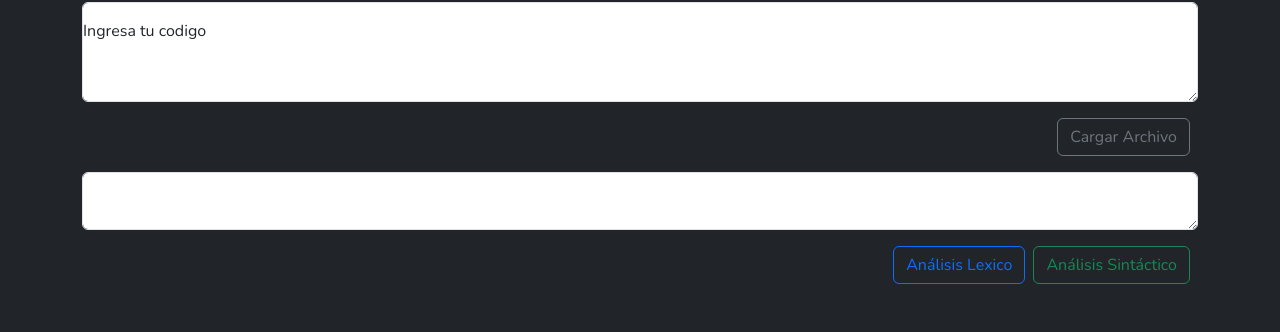
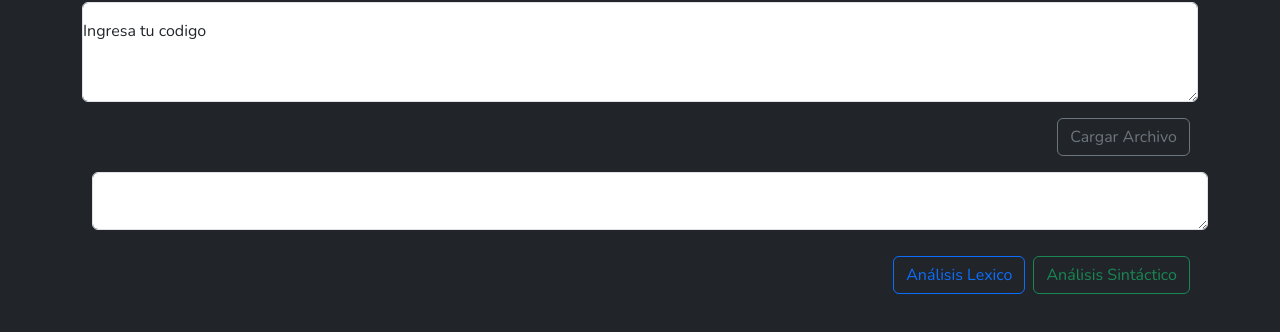
Before and after one commit to jeffersondavila/Compilador, a plain HTML site: page index.html in a window 1280 px wide. Shown: the part 74-406 px from the top of the page. Drawn offline with nearby package versions, Linux system fonts and the light colour scheme; files that its build step writes are made by us from their sources.

```diff
--- a/index.html
+++ b/index.html
@@ -12,7 +12,7 @@
   <link rel="preconnect" href="https://fonts.gstatic.com" crossorigin>
   <link href="https://fonts.googleapis.com/css2?family=Mulish:wght@500&family=Nunito:wght@200;300;400;500&display=swap"
     rel="stylesheet">
-  <link rel="stylesheet" href="./estilos.css">
+  <link rel="stylesheet" href="./styles/estilos.css">
 </head>
 
 <body class="bg-dark">
@@ -36,18 +36,18 @@
 
   <div class="form-floating mt-3 container IngresaCodigo">
     <textarea class="form-control" placeholder="Ingresa tu codigo" id="floatingTextarea2"></textarea>
-    <div class=" d-md-flex justify-content-md-end me-2">
-    </div>
+    <div class=" d-md-flex justify-content-md-end me-2"></div>
 
     <div class="  d-md-flex justify-content-md-end me-2">
       <button class="btn btn-outline-primary mt-3 ms-5 ">Análisis Lexico </button>
       <button class="btn btn-outline-success mt-3 ms-2 ">Análisis Sintáctico </button>
     </div>
+  </div>
 
-    <script src="./js/main.js" type="module"></script>
-    <script src="https://cdn.jsdelivr.net/npm/bootstrap@5.3.0-alpha3/dist/js/bootstrap.bundle.min.js"
-      integrity="sha384-ENjdO4Dr2bkBIFxQpeoTz1HIcje39Wm4jDKdf19U8gI4ddQ3GYNS7NTKfAdVQSZe"
-      crossorigin="anonymous"></script>
+  <script src="./js/main.js" type="module"></script>
+  <script src="https://cdn.jsdelivr.net/npm/bootstrap@5.3.0-alpha3/dist/js/bootstrap.bundle.min.js"
+    integrity="sha384-ENjdO4Dr2bkBIFxQpeoTz1HIcje39Wm4jDKdf19U8gI4ddQ3GYNS7NTKfAdVQSZe"
+    crossorigin="anonymous"></script>
 </body>
 
 </html>
--- a/styles/estilos.css
+++ b/styles/estilos.css
@@ -2,6 +2,7 @@
     font-family: 'Mulish', sans-serif;
     font-family: 'Nunito', sans-serif;
 }
-.IngresaCodigo {
-    height: 100px;
+.IngresaCodigo > textarea {
+    margin: 10px;
+    padding: 1000px;
 }
```
Also changed, not shown: estilos.css (added).
